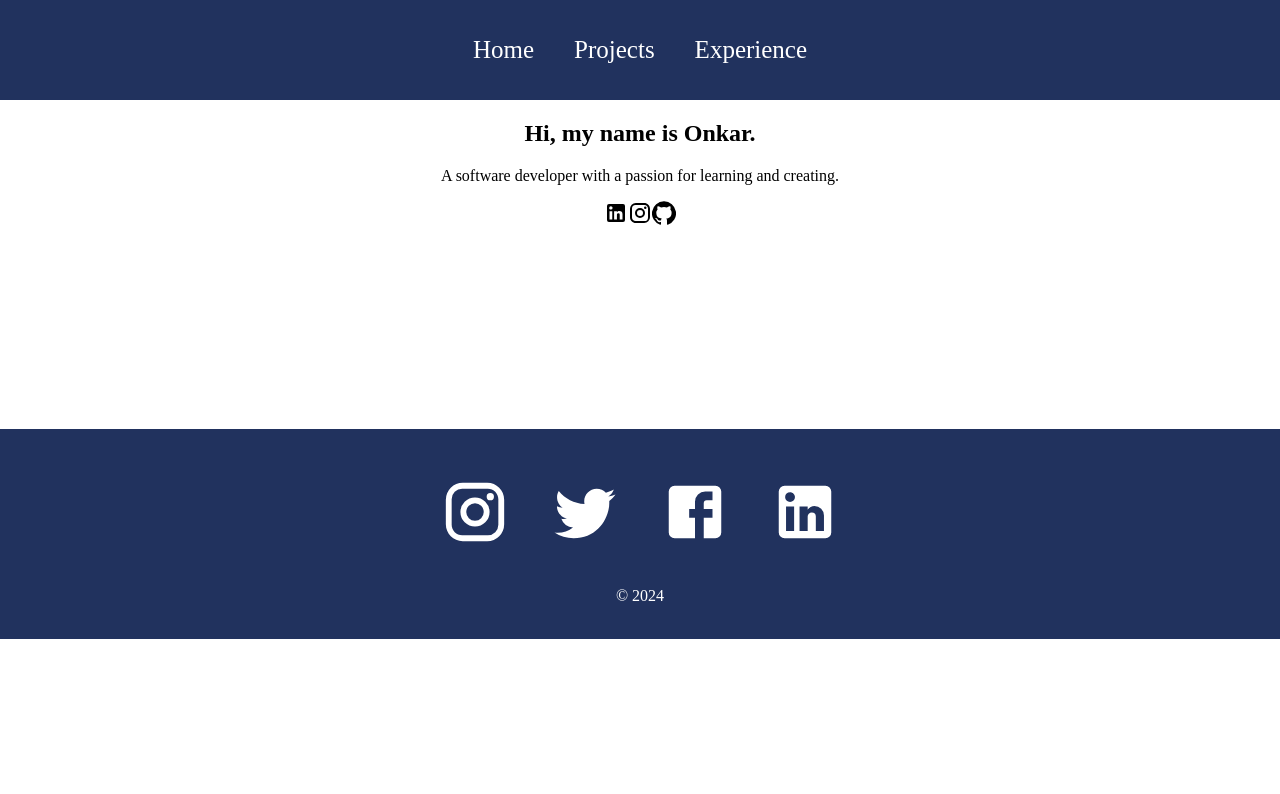
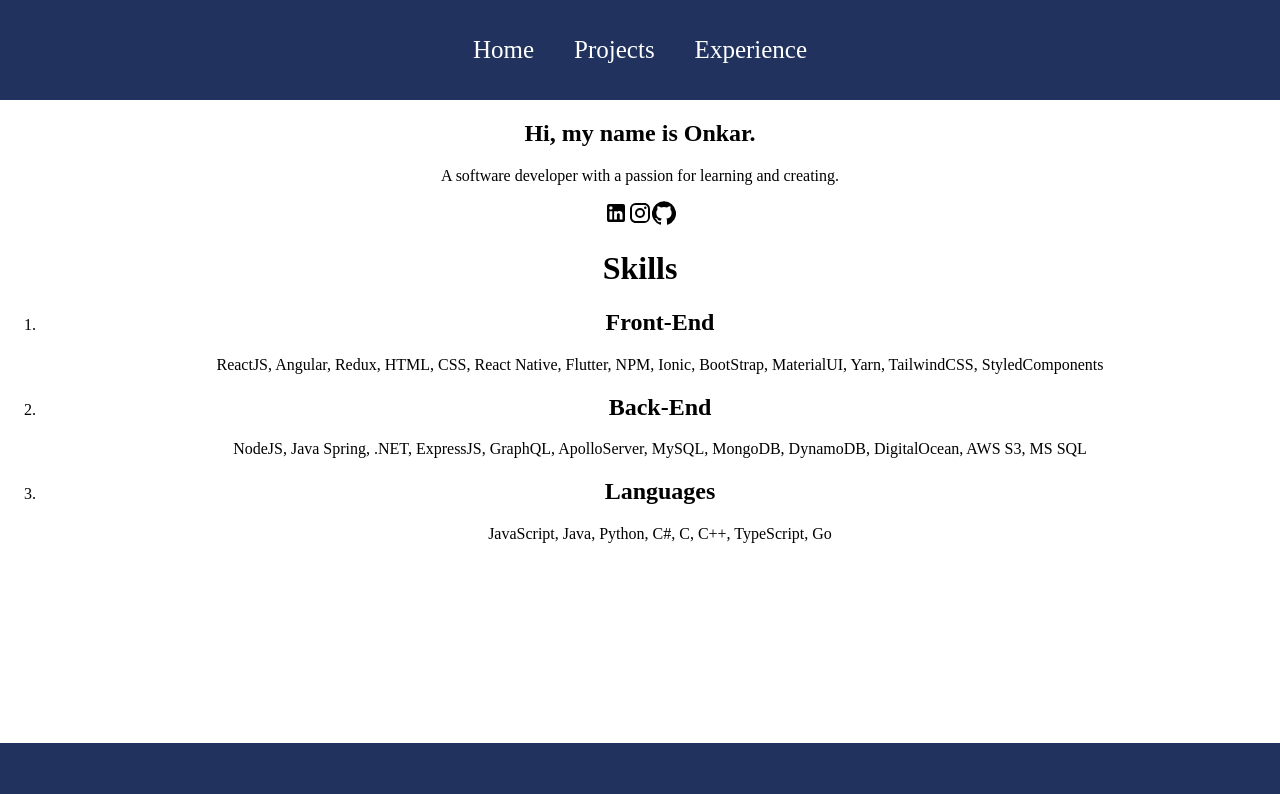
Before and after one commit to Onkar2706/Portfolio, a React (Create React App) app: page / in a window 1280 px wide. Shown: the top 794 px of the page. Built offline with nearby package versions, Linux system fonts and the light colour scheme.

Commit message:
added skills

```diff
--- a/src/pages/Home.js
+++ b/src/pages/Home.js
@@ -1,26 +1,44 @@
-import React from 'react'
-import LinkedInIcon from "@material-ui/icons/LinkedIn"
-import EmailIcon from "@material-ui/icons/Instagram"
-import GitHubIcon from "@material-ui/icons/GitHub"
+import React from "react";
+import LinkedInIcon from "@material-ui/icons/LinkedIn";
+import EmailIcon from "@material-ui/icons/Instagram";
+import GitHubIcon from "@material-ui/icons/GitHub";
 
 function Home() {
   return (
-    <div className='home'>
-      <div className='about'></div>
+    <div className="home">
+      <div className="about"></div>
       <h2>Hi, my name is Onkar.</h2>
-      <div className='prompt'></div>
-      <p>
-        A software developer with a passion for learning and creating.
-      </p>
-      <LinkedInIcon/>
-      <EmailIcon/>
-      <GitHubIcon/>
+      <div className="prompt"></div>
+      <p>A software developer with a passion for learning and creating.</p>
+      <LinkedInIcon />
+      <EmailIcon />
+      <GitHubIcon />
 
-
-
-      <div className='skills'></div>
+      <div className="skills">
+        <h1> Skills</h1>
+        <ol className="list">
+          <li className="item">
+            <h2> Front-End</h2>
+            <span>
+              ReactJS, Angular, Redux, HTML, CSS, React Native, Flutter, NPM,
+              Ionic, BootStrap, MaterialUI, Yarn, TailwindCSS, StyledComponents
+            </span>
+          </li>
+          <li className="item">
+            <h2>Back-End</h2>
+            <span>
+              NodeJS, Java Spring, .NET, ExpressJS, GraphQL, ApolloServer,
+              MySQL, MongoDB, DynamoDB, DigitalOcean, AWS S3, MS SQL
+            </span>
+          </li>
+          <li className="item">
+            <h2>Languages</h2>
+            <span>JavaScript, Java, Python, C#, C, C++, TypeScript, Go</span>
+          </li>
+        </ol>
+        </div>
     </div>
-  )
+  );
 }
 
-export default Home
+export default Home;
```
